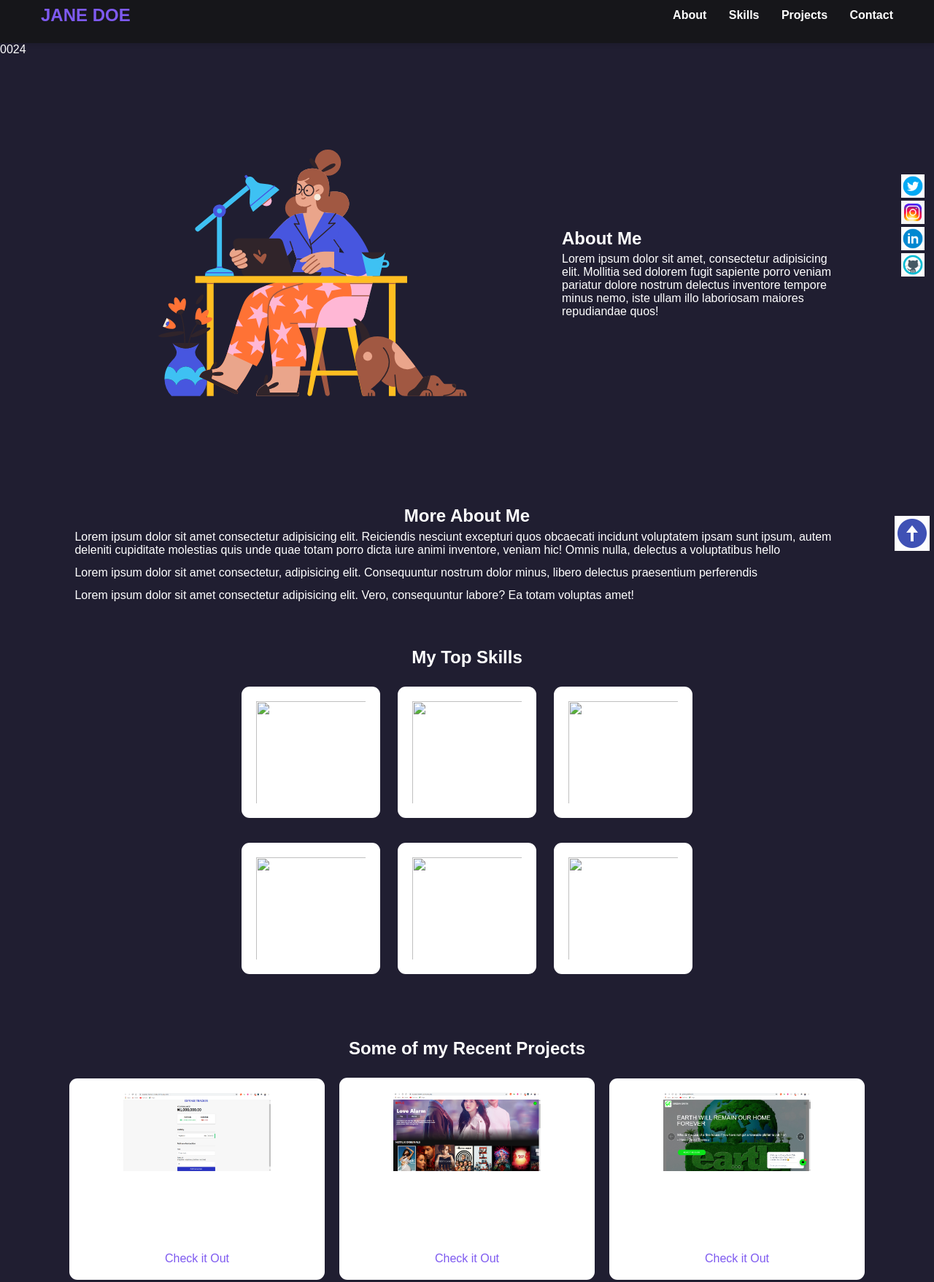
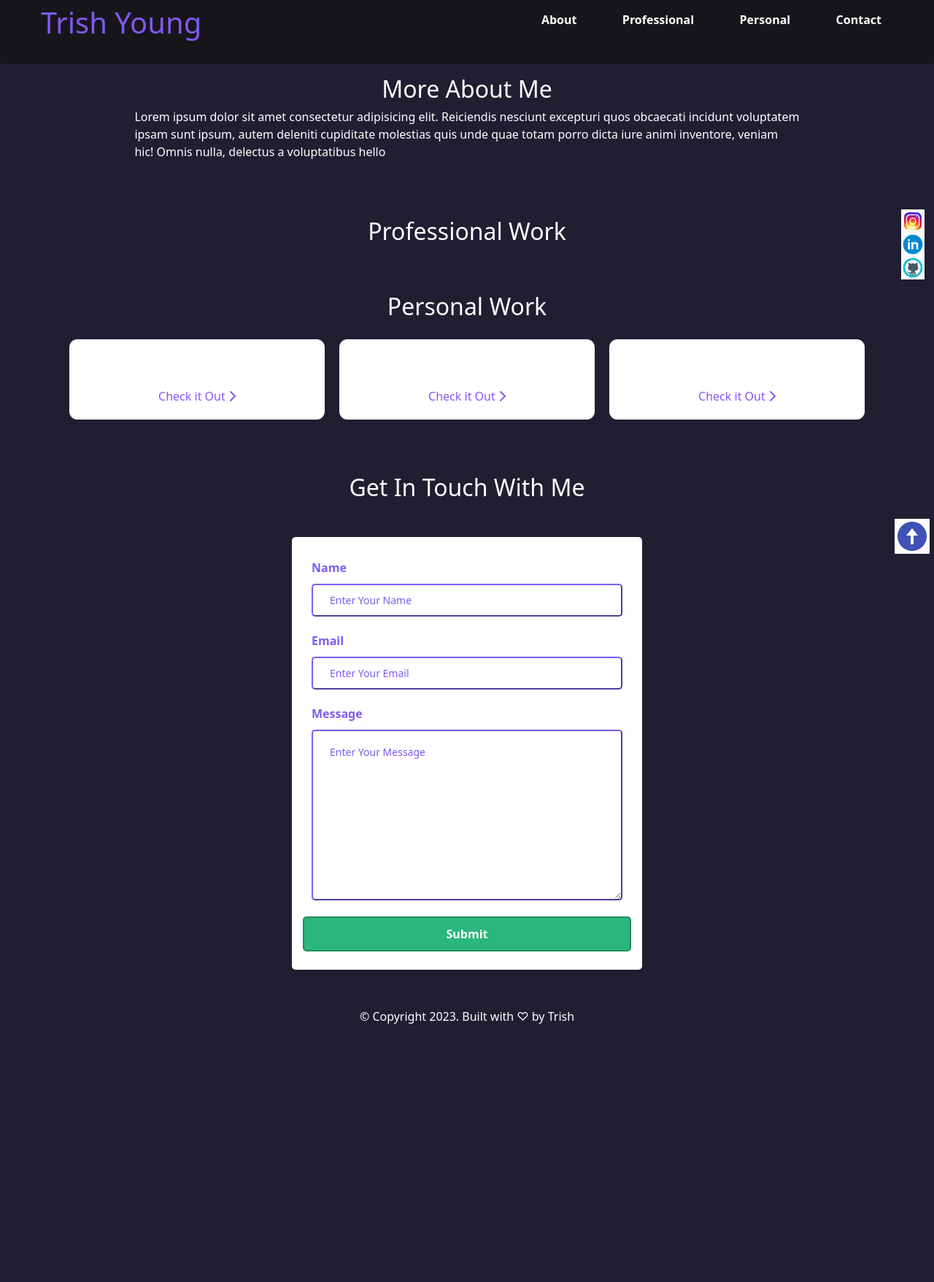
Before and after one commit to twilliams14/Developer-Portfolio, a website: page index.html in a window 1280 px wide. Shown: the part 17-1774 px from the top of the page at 73% size. After the commit the page ends 1458 px from the top, so only its background shows below. Drawn offline with nearby package versions, Linux system fonts and the light colour scheme; files that its build step writes are made by us from their sources; a web font is replaced by a local one.

Commit message:
added build.html changes to index.html

```diff
--- a/index.html
+++ b/index.html
@@ -6,7 +6,15 @@
     <meta name="viewport" content="width=device-width, initial-scale=1.0" />
 
     <!--CSS Styles -->
-    <link rel="stylesheet" href="assets/css/styles.css" />
+    <link rel="stylesheet" href="assets/css/style.css" />
+
+    <!-- Bootstrap CSS -->
+    <link href="https://cdn.jsdelivr.net/npm/bootstrap@5.1.1/dist/css/bootstrap.min.css"
+      rel="stylesheet" integrity="sha384-F3w7mX95PdgyTmZZMECAngseQB83DfGTowi0iMjiWaeVhAn4FJkqJByhZMI3AhiU"
+      crossorigin="anonymous" />
+
+    <!-- Fontawesome-->
+    <script src="https://kit.fontawesome.com/e724f88ba2.js" crossorigin="anonymous"></script>
 
     <!-- Favicons -->
     <link
@@ -26,17 +34,17 @@
       rel="stylesheet"
       href="https://cdnjs.cloudflare.com/ajax/libs/animate.css/4.1.1/animate.min.css"
     />
-    <title>Jane Doe | Web Developer</title>
+    <title>Trish Young | Digital Artist | Front-End Web Developer</title>
   </head>
 
   <body>
     <!-- Navbar -->
     <nav>
-      <h1>JANE DOE</h1>
+      <h1><a href="#about" class="none">Trish Young</a></h1>
       <ul class="navigation">
         <li><a href="#about" class="nav-link">About</a></li>
-        <li><a href="#skills" class="nav-link">Skills</a></li>
-        <li><a href="#projects" class="nav-link">Projects</a></li>
+        <li><a href="#professional" class="nav-link">Professional</a></li>
+        <li><a href="#personal" class="nav-link">Personal</a></li>
         <li><a href="#contact" class="nav-link">Contact</a></li>
       </ul>
       <button class="burger-menu" id="burger-menu">
@@ -45,27 +53,7 @@
       </button>
     </nav>
 
-    <p> 0024 </p>
-
-    <!-- Hero Section -->
-    <section class="hero" id="about">
-      <img
-        src="assets/images/wfh_1.svg"
-        alt="jane-doe"
-        loading="lazy"
-        class="hero-img"
-      />
-      <div class="bio animate__animated animate__shakeX">
-        <h2 class="bio-title">About Me</h2>
-        <p class="bio-text">
-          Lorem ipsum dolor sit amet, consectetur adipisicing elit. Mollitia sed
-          dolorem fugit sapiente porro veniam pariatur dolore nostrum delectus
-          inventore tempore minus nemo, iste ullam illo laboriosam maiores
-          repudiandae quos!
-        </p>
-      </div>
-    </section>
-
+    <main class="container" role="main">
       <!-- More about -->
       <section class="more-about">
         <h2>More About Me</h2>
@@ -76,113 +64,45 @@
           iure animi inventore, veniam hic! Omnis nulla, delectus a voluptatibus
           hello
         </p>
-      <p>
-        Lorem ipsum dolor sit amet consectetur, adipisicing elit. Consequuntur
-        nostrum dolor minus, libero delectus praesentium perferendis
-      </p>
-      <p>
-        Lorem ipsum dolor sit amet consectetur adipisicing elit. Vero,
-        consequuntur labore? Ea totam voluptas amet!
-      </p>
+
       </section>
 
       <!-- Skills section -->
       <section class="skills" id="skills">
-      <h2 class="skill-header">My Top Skills</h2>
+        <h2 class="skill-header">Professional Work</h2>
 
         <div class="skills-wrapper">
-        <div class="first-set animate__animated animate__pulse">
-          <img
-            src="assets/icons/icons8-html-5.svg"
-            alt=""
-            loading="lazy"
-            class="icon icon-card"
-          />
-          <img
-            src="assets/icons/icons8-css3.svg"
-            alt=""
-            loading="lazy"
-            class="icon icon-card"
-          />
-          <img
-            src="assets/icons/icons8-javascript.svg"
-            alt=""
-            loading="lazy"
-            class="icon icon-card"
-          />
-        </div>
 
-        <div class="second-set animate__animated animate__pulse">
-          <img
-            src="assets/icons/icons8-bootstrap.svg"
-            alt=""
-            loading="lazy"
-            class="icon icon-card"
-          />
-          <img
-            src="assets/icons/icons8-react-native.svg"
-            alt=""
-            loading="lazy"
-            class="icon icon-card"
-          />
-          <img
-            src="assets/icons/icons8-git.svg"
-            alt=""
-            loading="lazy"
-            class="icon icon-card"
-          />
-        </div>
         </div>
       </section>
 
       <!-- Projects section -->
       <section class="projects" id="projects">
-      <h2 class="projects-title">Some of my Recent Projects</h2>
+        <h2 class="projects-title">Personal Work</h2>
         <div class="projects-container">
           <div class="project-container project-card">
-          <img
-            src="assets/images/expenseTracker.png"
-            alt="expense-tracker"
-            loading="lazy"
-            class="project-pic"
-          />
+
             <h3 class="project-title">Expense Tracker</h3>
             <p class="project-details">
-            Lorem, ipsum dolor sit amet consectetur adipisicing elit. Quas
-            ratione vel inventore labore commodi modi quos culpa aut saepe!
-            Alias!
+
             </p>
-          <a href="#" target="_blank" class="project-link">Check it Out</a>
+            <a href="#" target="_blank" class="project-link">Check it Out <i class="fa-solid fa-chevron-right"></i></a>
           </div>
           <div class="project-container project-card">
-          <img
-            src="assets/images/netflixClone.png"
-            alt="netflic-clone"
-            loading="lazy"
-            class="project-pic"
-          />
+
             <h3 class="project-title">Netflix Clone</h3>
             <p class="project-details">
-            Lorem, ipsum dolor sit amet consectetur adipisicing elit. Quas
-            ratione vel inventore labore commodi modi quos culpa aut saepe!
-            Alias!
+
             </p>
-          <a href="#" target="_blank" class="project-link">Check it Out</a>
+            <a href="#" target="_blank" class="project-link">Check it Out <i class="fa-solid fa-chevron-right"></i></a>
           </div>
           <div class="project-container project-card">
-          <img
-            src="assets/images/greenyEarth.png"
-            alt="greeny-earth"
-            loading="lazy"
-            class="project-pic"
-          />
+
             <h3 class="project-title">Greeny Earth</h3>
             <p class="project-details">
-            Lorem, ipsum dolor sit amet consectetur adipisicing elit. Quas
-            ratione vel inventore labore commodi modi quos culpa aut saepe!
-            Alias!
+
             </p>
-          <a href="#" target="_blank" class="project-link">Check it Out</a>
+            <a href="#" target="_blank" class="project-link">Check it Out <i class="fa-solid fa-chevron-right"></i></a>
           </div>
         </div>
       </section>
@@ -190,9 +110,10 @@
       <!-- Contact section -->
       <section class="contact" id="contact">
         <h2>Get In Touch With Me</h2>
+        <div class="pt-5">
           <div class="contact-form-container">
             <div class="contact-form">
-          <form action="https://formspree.io/f/xyylnggw" method="POST">
+              <form action="POST" data-netlify="true">
                 <div class="form-control">
                   <label for="name">Name</label>
                   <input
@@ -233,7 +154,11 @@
                   id="submit-btn"
                   class="submit-btn"
                 />
+                <div class="field">
+                  <div data-netlify-recaptcha="true"></div>
+                </div>
               </form>
+            </div>
           </div>
         </div>
       </section>
@@ -242,47 +167,35 @@
       <div class="socials">
         <a href="#" target="_blank"
           ><img
-          src="assets/icons/icons8-twitter-circled.gif"
-          alt="Twitter"
-          loading="lazy"
-          class="socicon"
-      /></a>
-      <a href="#" target="_blank"
-        ><img
             src="assets/icons/icons8-instagram.gif"
             alt="Instagram"
             loading="lazy"
             class="socicon"
         /></a>
-      <a href="#" target="_blank"
-        ><img
+        <a href="#" target="_blank">
+          <img
             src="assets/icons/icons8-linkedin-circled.gif"
             alt="Linkedin"
             loading="lazy"
             class="socicon"
         /></a>
-      <a href="#" target="_blank"
-        ><img src="assets/icons/icons8-github.gif" alt="Github" class="socicon"
+        <a href="#" target="_blank">
+          <img src="assets/icons/icons8-github.gif" alt="Github" class="socicon"
         /></a>
       </div>
 
       <!-- Scroll to top -->
-    <i class="scroll-up" id="scroll-up"
-      ><img
+      <i class="scroll-up" id="scroll-up">
+        <img
           src="assets/icons/icons8-upward-arrow.gif"
           class="socicon up-arrow"
           alt=""
       /></i>
+    </main>
 
     <!-- Footer section -->
     <footer>
-      <p class="copy">&copy; Copyright 2021</p>
-      <p class="copy">
-        Built with &#x2661; by
-        <a href="https://twitter.com/koladechris" target="_blank"
-          >Kolade Chris (Ksound)</a
-        >
-      </p>
+      <p class="copy">&copy; Copyright 2023. Built with &#x2661; by Trish</p>
     </footer>
 
     <!-- Website scripts -->
```
Lines whose indentation alone changed are shown as unchanged.
